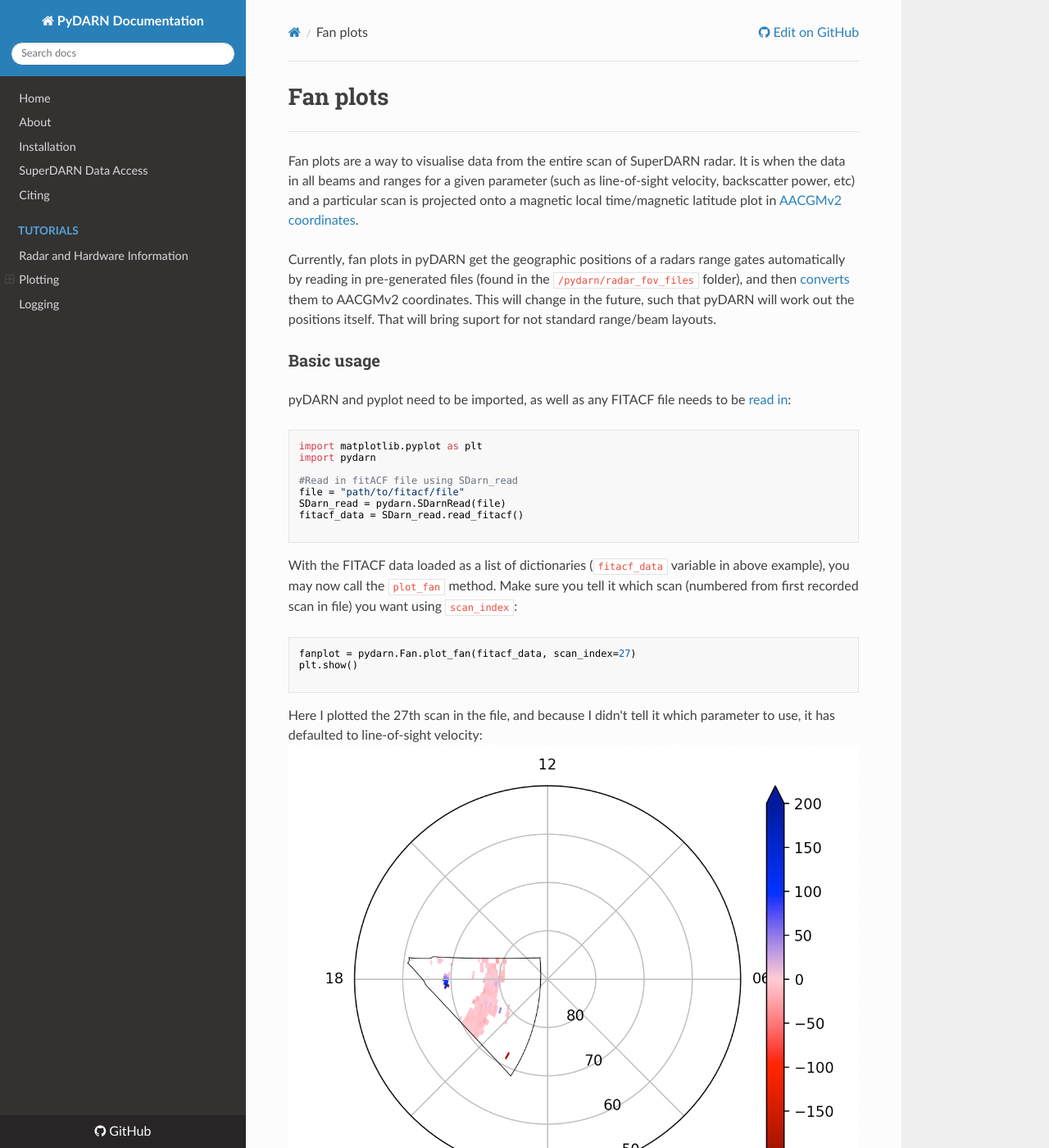
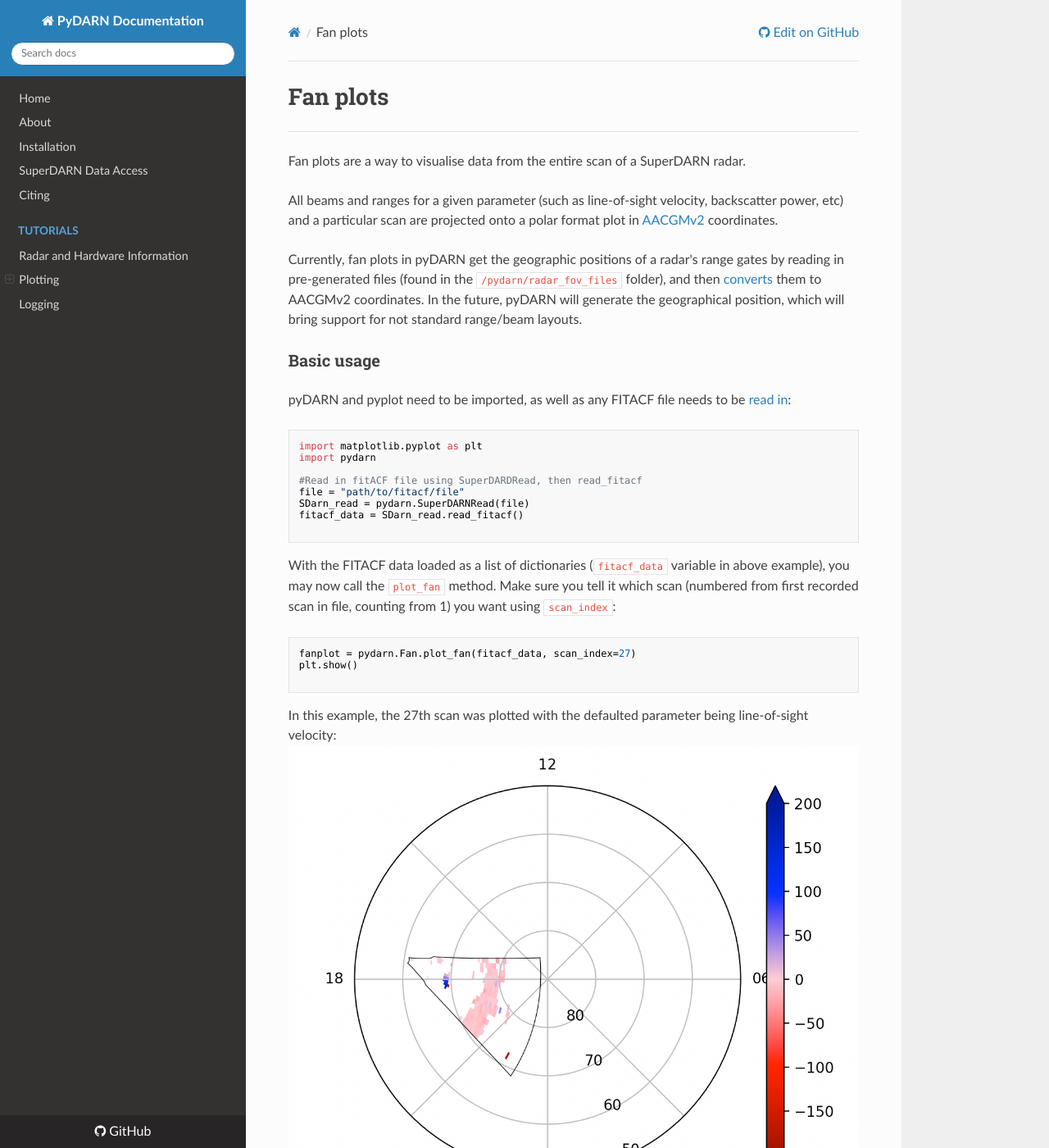
Before and after one commit to SuperDARN/pydarn, an MkDocs documentation site: the page built from docs/user/plot_fan.md, in a window 1280 px wide and 1400 px high. Shown: the whole window at 82% size. Built offline with MkDocs 1.6.1, drawn with Linux system fonts in a browser that asks for light colours; nearby versions of some CDN libraries; some of the changed text lies outside the part shown.

Commit message:
Update plot_fan.md
Changes from review

````diff
--- a/docs/user/plot_fan.md
+++ b/docs/user/plot_fan.md
@@ -1,9 +1,11 @@
 # Fan plots
 ---
 
-Fan plots are a way to visualise data from the entire scan of SuperDARN radar. It is when the data in all beams and ranges for a given parameter (such as line-of-sight velocity, backscatter power, etc) and a particular scan is projected onto a magnetic local time/magnetic latitude plot in [AACGMv2 coordinates](http://superdarn.thayer.dartmouth.edu/aacgm.html).
+Fan plots are a way to visualise data from the entire scan of a SuperDARN radar.
 
-Currently, fan plots in pyDARN get the geographic positions of a radars range gates automatically by reading in pre-generated files (found in the `/pydarn/radar_fov_files` folder), and then [converts](https://pypi.org/project/aacgmv2/) them to AACGMv2 coordinates. This will change in the future, such that pyDARN will work out the positions itself. That will bring suport for not standard range/beam layouts.
+All beams and ranges for a given parameter (such as line-of-sight velocity, backscatter power, etc) and a particular scan are projected onto a polar format plot in [AACGMv2](http://superdarn.thayer.dartmouth.edu/aacgm.html) coordinates.
+
+Currently, fan plots in pyDARN get the geographic positions of a radar's range gates by reading in pre-generated files (found in the `/pydarn/radar_fov_files` folder), and then [converts](https://pypi.org/project/aacgmv2/) them to AACGMv2 coordinates. In the future, pyDARN will generate the geographical position, which will bring support for not standard range/beam layouts.
 
 ### Basic usage
 pyDARN and pyplot need to be imported, as well as any FITACF file needs to be [read in](https://pydarn.readthedocs.io/en/master/user/SDarnRead/):
@@ -12,19 +14,19 @@
 import matplotlib.pyplot as plt
 import pydarn
 
-#Read in fitACF file using SDarn_read
+#Read in fitACF file using SuperDARDRead, then read_fitacf
 file = "path/to/fitacf/file"
-SDarn_read = pydarn.SDarnRead(file)
+SDarn_read = pydarn.SuperDARNRead(file)
 fitacf_data = SDarn_read.read_fitacf()
 
 ```
-With the FITACF data loaded as a list of dictionaries (`fitacf_data` variable in above example), you may now call the `plot_fan` method. Make sure you tell it which scan (numbered from first recorded scan in file) you want using `scan_index`:
+With the FITACF data loaded as a list of dictionaries (`fitacf_data` variable in above example), you may now call the `plot_fan` method. Make sure you tell it which scan (numbered from first recorded scan in file, counting from 1) you want using `scan_index`:
 ```python
 fanplot = pydarn.Fan.plot_fan(fitacf_data, scan_index=27)
 plt.show()
 
 ```
-Here I plotted the 27th scan in the file, and because I didn't tell it which parameter to use, it has defaulted to line-of-sight velocity:
+In this example, the 27th scan was plotted with the defaulted parameter being line-of-sight velocity:
 ![](../imgs/fan_1.png)
 
 Default plots also do not show groundscatter as grey. Set it to true to colour groundscatter this way:
@@ -35,14 +37,14 @@
 ```
 ![](../imgs/fan_2.png)
 
-You might have noticed that the variable `fanplot` in the examples above actually holds some information. This contains the AACGM latitude and longitude of the fan just plotted, as well as the data and ground scatter information. If you instead change `fanplot` to 4 separate variables, it will return the latitude, longitude, data and groundscatter info into seperate numpy arrays:
+You might have noticed that the variable `fanplot` in the examples above actually holds some information. This contains the AACGM latitude and longitude of the fan just plotted, as well as the data, ground scatter information, and datetime object. If you instead change `fanplot` to 5 separate variables, it will return the latitude, longitude, data, groundscatter and datetime info into seperate variables:
 ```python
-lats,lons,data,grndsct=pydarn.Fan.plot_fan(fitacf_data, scan_index=27)
+lats,lons,data,grndsct,datetime=pydarn.Fan.plot_fan(fitacf_data, scan_index=27)
 
 lats.shape
 
 ```
-Which returns `>>>(76, 17)`, i.e. ranges x beams array of the AACGM latitude, and so on for the other variables. The groundscatter array is 0's and 1's, 1 being a range gate flagged as groundscatter.
+Which returns `>>>(76, 17)`, i.e. ranges x beams array of the latitude, and so on for the other variables. The groundscatter array is 0's and 1's, 1 being a range gate flagged as groundscatter.
 
 ### Additional parameters
 
@@ -68,9 +70,9 @@
 | cmap=matplotlib.cm      | A matplotlib color map object. Will override the pyDARN defaults for chosen parameter               |
 | zmin=(int)              | Minimum data value for colouring                                                                    |
 | zmax=(int)              | Maximum data value for colouring                                                                    |
-| colorbar=(bool)		  | Set true to plot a colorbar (default: True)															|
+| colorbar=(bool)	  | Set true to plot a colorbar (default: True)								|
 | colorbar_label=(string) | Label for the colour bar (requires colorbar to be true)                                             |
-| boundary=(bool)		  | Set false to not show the outline of the radar FOV (default: True)     								|
+| boundary=(bool)         | Set false to not show the outline of the radar FOV (default: True)     			        |
 
 As an example, the following code plots two fan plots, from the same radar at two different scans. The first one has been limited to only the first 20 ranges, and the second has no FOV boundary. Make sure you disable the colorbar on subsequent plots, or it will plot two. If you want to try this example for yourself, I used data from Saskatoon on 20200507 all day FITACF 3.0 file:
 ```python
````
